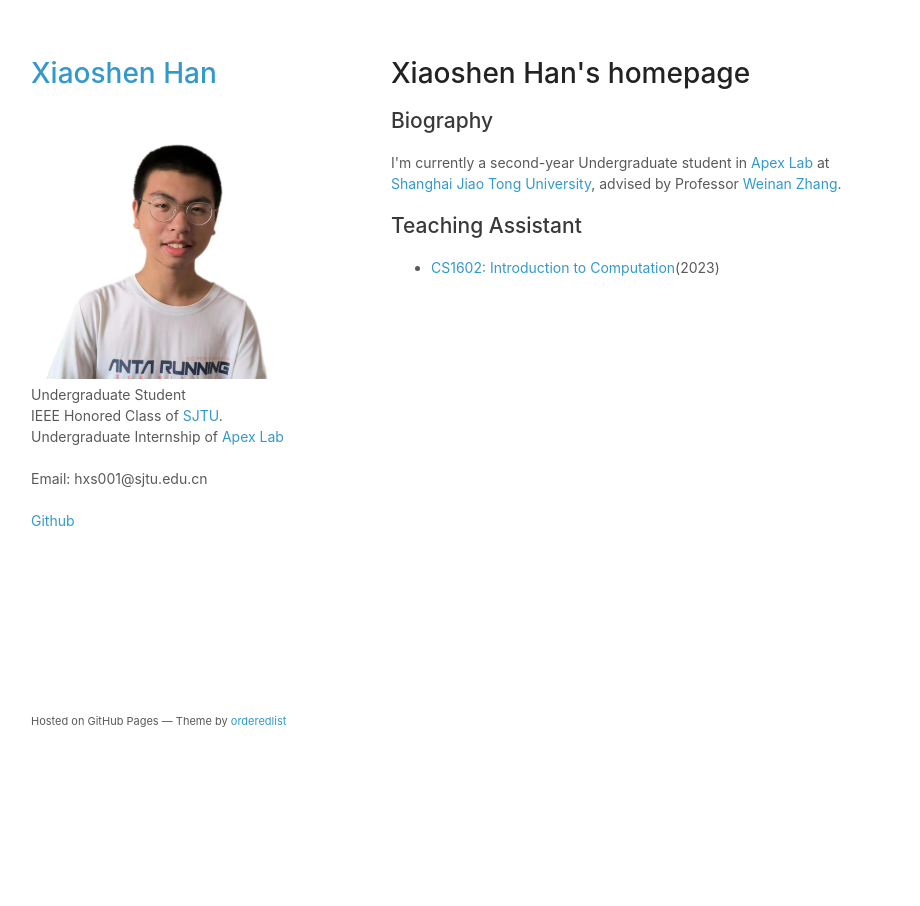
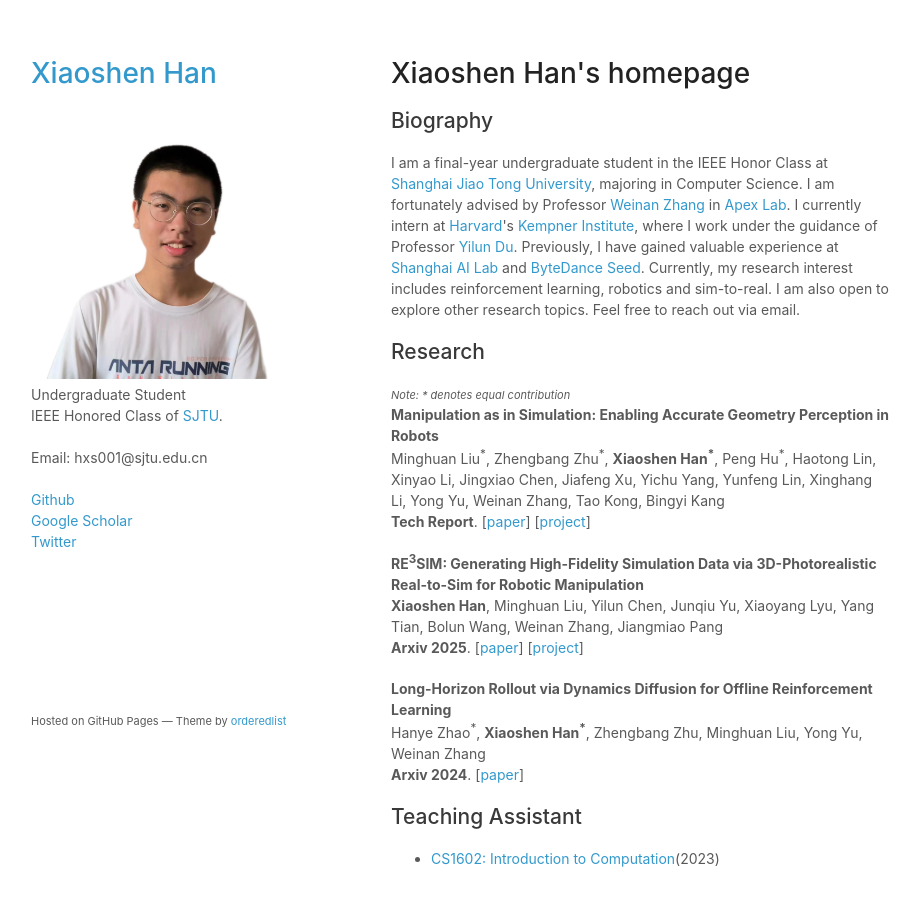
Before and after one commit to xshenhan/xshenhan.github.io, a plain HTML site: page index.html in a window 1280 px wide. Shown: the whole page, without its empty margins (179-1099 px from the left). Before the commit the page ends 800 px from the top, so only its background shows below. Drawn offline with Linux system fonts and the light colour scheme.

Commit message:
update homepage

```diff
--- a/index.html
+++ b/index.html
@@ -19,11 +19,14 @@
         <img src="images/self.jpg" alt="Logo" />
         <p class="view">Undergraduate Student <br>
           IEEE Honored Class of <a href="https://en.sjtu.edu.cn/">SJTU</a>. <br>
-          Undergraduate Internship of <a href="https://apex.sjtu.edu.cn/">Apex Lab</a><br>
           <br>
           Email: hxs001@sjtu.edu.cn <br>
           <br>
           <a href="https://github.com/xshenhan">Github</a>
+          <br>
+          <a href="https://scholar.google.com/citations?hl=en&user=Mo8I5WMAAAAJ">Google Scholar</a>
+          <br>
+          <a href="https://x.com/xshenhan">Twitter</a>
         </p>
         <!-- <ul>
           <li><a href="https://github.com/orderedlist/minimal/zipball/master">Download <strong>ZIP File</strong></a></li>
@@ -34,9 +37,20 @@
       <section>
         <h1>Xiaoshen Han's homepage</h1>
         <h2 id="biography">Biography</h2>
-        <p>I'm currently a second-year Undergraduate student in <a href="https://apex.sjtu.edu.cn/">Apex Lab</a> at <a href="http://en.sjtu.edu.cn/">Shanghai Jiao Tong University</a>,
-           advised by Professor <a href="http://wnzhang.net/">Weinan Zhang</a >.
+        <p>I am a final-year undergraduate student in the IEEE Honor Class at <a href="http://en.sjtu.edu.cn/">Shanghai Jiao Tong University</a>, majoring in Computer Science. I am fortunately advised by Professor <a href="http://wnzhang.net/">Weinan Zhang</a> in <a href="https://apex.sjtu.edu.cn/">Apex Lab</a>. I currently intern at <a href="https://www.harvard.edu">Harvard</a>'s <a href="https://kempnerinstitute.harvard.edu/">Kempner Institute</a>, where I work under the guidance of Professor <a href="https://yilundu.github.io/">Yilun Du</a>. Previously, I have gained valuable experience at <a href="https://www.shlab.org.cn/">Shanghai AI Lab</a> and <a href="https://seed.bytedance.com/en/">ByteDance Seed</a>.         Currently, my research interest includes reinforcement learning, robotics and sim-to-real. I am also open to explore other research topics. Feel free to reach out via email.
         </p>
+
+
+
+        <h2 id="research">Research</h2>
+        <small><i>Note: * denotes equal contribution</i></small>
+        <p><b>Manipulation as in Simulation: Enabling Accurate Geometry Perception in Robots</b><br> Minghuan Liu<sup>*</sup>, Zhengbang Zhu<sup>*</sup>, <b>Xiaoshen Han<sup>*</sup></b>, Peng Hu<sup>*</sup>, Haotong Lin, Xinyao Li, Jingxiao Chen, Jiafeng Xu, Yichu Yang, Yunfeng Lin, Xinghang Li, Yong Yu, Weinan Zhang, Tao Kong, Bingyi Kang<br> <b>Tech Report</b>. [<a href="https://manipulation-as-in-simulation.github.io/">paper</a>] [<a href="https://manipulation-as-in-simulation.github.io/">project</a>]</p>
+
+        <p><b>RE<sup>3</sup>SIM: Generating High-Fidelity Simulation Data via
+          3D-Photorealistic Real-to-Sim for Robotic Manipulation</b><br> <b>Xiaoshen Han</b>, Minghuan Liu, Yilun Chen, Junqiu Yu, Xiaoyang Lyu, Yang Tian, Bolun Wang, Weinan Zhang, Jiangmiao Pang<br> <b>Arxiv 2025</b>. [<a href="https://xshenhan.github.io/Re3Sim/re3sim.pdf">paper</a>] [<a href="https://xshenhan.github.io/Re3Sim/">project</a>] <br></p>
+
+          <p><b>Long-Horizon Rollout via Dynamics Diffusion
+            for Offline Reinforcement Learning</b><br> Hanye Zhao<sup>*</sup>, <b>Xiaoshen Han<sup>*</sup></b>, Zhengbang Zhu, Minghuan Liu, Yong Yu, Weinan Zhang<br> <b>Arxiv 2024</b>. [<a href="https://arxiv.org/pdf/2405.19189">paper</a>]<br></p>
 
         <h2 id="teaching-assistant">Teaching Assistant</h2>
         <ul>
```
